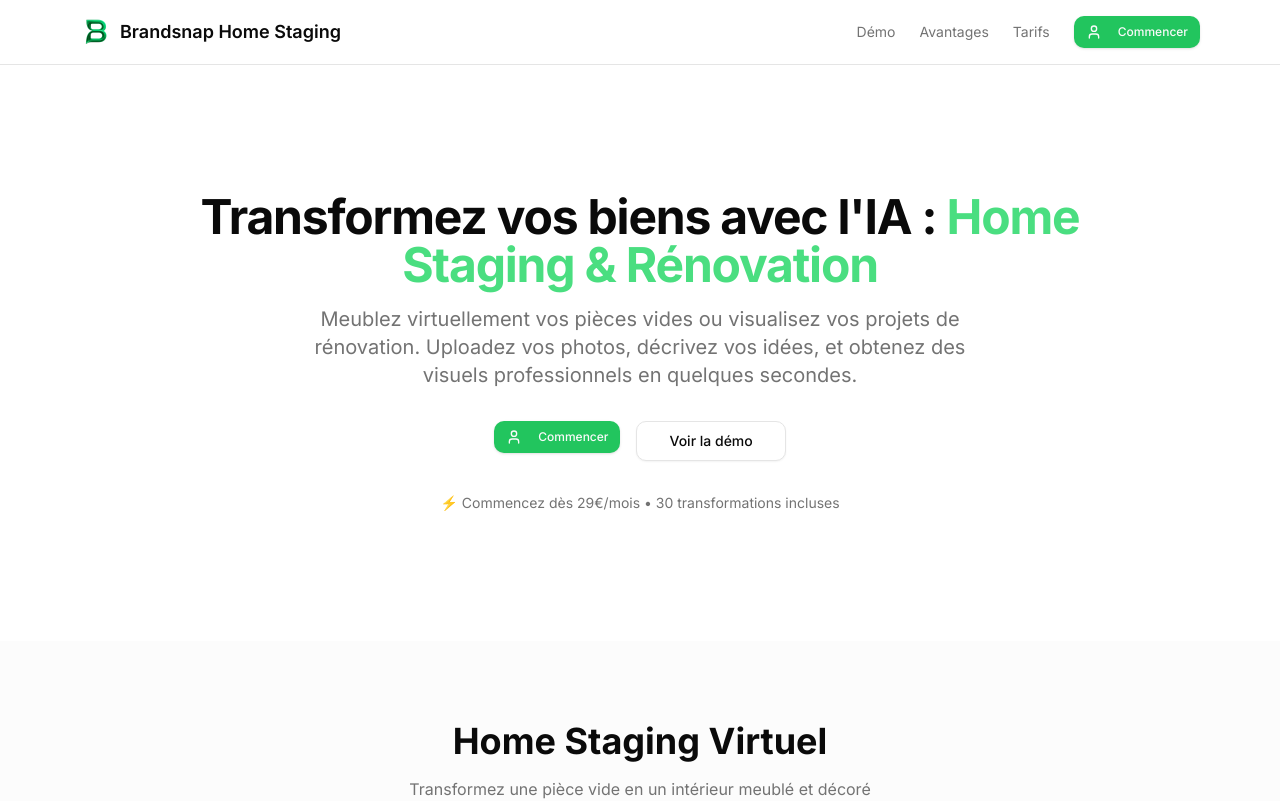
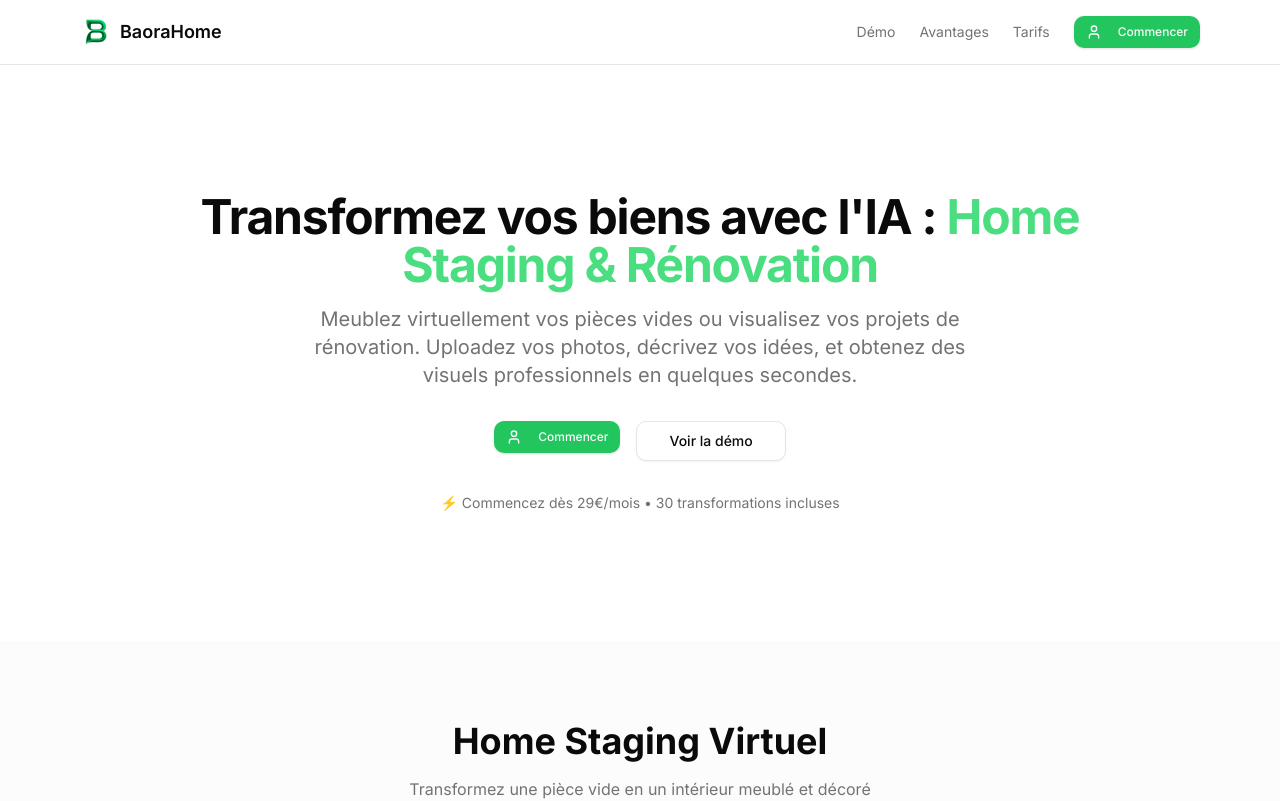
Before and after one commit to Jimmycode06/brandsnap.home, a Next.js app: page / in a window 1280 px wide. Shown: the top 801 px of the page. Built offline with nearby package versions, Linux system fonts and the light colour scheme; no server answers.

Commit message:
Rebranding: Brandsnap → BaoraHome

```diff
--- a/app/(marketing)/page.tsx
+++ b/app/(marketing)/page.tsx
@@ -34,8 +34,8 @@ export default function HomeStagingLandingPage() {
       <nav className="sticky top-0 z-50 w-full border-b bg-background/95 backdrop-blur supports-[backdrop-filter]:bg-background/60">
         <div className="container max-w-6xl mx-auto px-4 h-16 flex items-center justify-between">
           <Link href="/" className="flex items-center gap-2">
-            <img src="/logoa.png" alt="Brandsnap Home Staging" className="h-8 w-8" />
-            <span className="text-lg font-semibold">Brandsnap Home Staging</span>
+            <img src="/logoa.png" alt="BaoraHome" className="h-8 w-8" />
+            <span className="text-lg font-semibold">BaoraHome</span>
           </Link>
 
           <div className="hidden md:flex items-center gap-6">
@@ -279,7 +279,7 @@ export default function HomeStagingLandingPage() {
       <section id="features" className="py-20">
         <div className="container max-w-6xl mx-auto px-4">
           <div className="text-center space-y-4 mb-16">
-            <h2 className="text-3xl md:text-4xl font-bold">Pourquoi choisir Brandsnap ?</h2>
+            <h2 className="text-3xl md:text-4xl font-bold">Pourquoi choisir BaoraHome ?</h2>
               <p className="text-muted-foreground max-w-2xl mx-auto">
               La solution complète pour valoriser vos biens immobiliers.
             </p>
@@ -489,7 +489,7 @@ export default function HomeStagingLandingPage() {
             <CardContent className="p-12 text-center space-y-6">
               <h2 className="text-3xl md:text-4xl font-bold">Prêt à transformer vos annonces ?</h2>
               <p className="text-muted-foreground max-w-2xl mx-auto">
-                Rejoignez des centaines d&apos;agences immobilières qui utilisent Brandsnap pour valoriser leurs biens.
+                Rejoignez des centaines d&apos;agences immobilières qui utilisent BaoraHome pour valoriser leurs biens.
               </p>
               <div className="flex flex-col sm:flex-row gap-4 justify-center">
                 <AuthButton />
@@ -510,7 +510,7 @@ export default function HomeStagingLandingPage() {
             <Card>
               <CardContent className="p-6">
                 <h3 className="text-lg font-semibold mb-2">Ai-je besoin de compétences en design ?</h3>
-                <p className="text-muted-foreground">Non. Uploadez vos photos et décrivez le style souhaité—Brandsnap s'occupe du reste.</p>
+                <p className="text-muted-foreground">Non. Uploadez vos photos et décrivez le style souhaité—BaoraHome s'occupe du reste.</p>
               </CardContent>
             </Card>
 
@@ -545,14 +545,14 @@ export default function HomeStagingLandingPage() {
           <div className="text-center space-y-8">
             {/* Logo and Brand */}
             <div className="flex items-center justify-center gap-4">
-              <img src="/logoa.png" alt="Brandsnap" className="h-16 w-16" />
-              <span className="text-4xl font-bold">Brandsnap</span>
+              <img src="/logoa.png" alt="BaoraHome" className="h-16 w-16" />
+              <span className="text-4xl font-bold">BaoraHome</span>
             </div>
 
             {/* Footer Info */}
             <div className="flex flex-col md:flex-row items-center justify-between gap-4 pt-8">
               <p className="text-sm text-muted-foreground">
-                © {new Date().getFullYear()} Brandsnap. Home Staging Virtuel pour Agences Immobilières.
+                © {new Date().getFullYear()} BaoraHome. Home Staging Virtuel pour Agences Immobilières.
               </p>
               <div className="text-xs text-muted-foreground text-center md:text-right">
                 Powered by <span className="text-green-400">Artificial Intelligence</span>
--- a/app/layout.tsx
+++ b/app/layout.tsx
@@ -8,7 +8,7 @@ import { AuthProvider } from '@/contexts/auth-context'
 const inter = Inter({ subsets: ['latin'] })
 
 export const metadata: Metadata = {
-  title: 'Brandsnap Home Staging - Home Staging Virtuel par IA',
+  title: 'BaoraHome - Home Staging Virtuel par IA',
   description: 'Transformez vos biens immobiliers vides en intérieurs meublés avec l\'IA. Home staging virtuel pour agences immobilières.',
 }
 
--- a/app/upgrade/page.tsx
+++ b/app/upgrade/page.tsx
@@ -13,8 +13,8 @@ export default function UpgradePage() {
       <header className="border-b">
         <div className="container max-w-4xl mx-auto px-4 h-16 flex items-center justify-between">
           <Link href="/" className="flex items-center gap-2">
-            <img src="/logoa.png" alt="Brandsnap Home Staging" className="h-8 w-8" />
-            <span className="text-lg font-semibold">Brandsnap Home Staging</span>
+            <img src="/logoa.png" alt="BaoraHome" className="h-8 w-8" />
+            <span className="text-lg font-semibold">BaoraHome</span>
           </Link>
           <Link href="/home-staging">
             <Button variant="outline" size="sm">
@@ -221,8 +221,8 @@ export default function UpgradePage() {
       <footer className="py-8 border-t">
         <div className="container max-w-4xl mx-auto px-4">
           <div className="flex items-center justify-center gap-2 text-sm text-muted-foreground">
-            <img src="/logoa.png" alt="Brandsnap" className="h-6 w-6" />
-            <span>Brandsnap Home Staging</span>
+            <img src="/logoa.png" alt="BaoraHome" className="h-6 w-6" />
+            <span>BaoraHome</span>
             <span>•</span>
             <span>Powered by <span className="text-green-400">Artificial Intelligence</span></span>
           </div>
--- a/components/app-sidebar-home-staging.tsx
+++ b/components/app-sidebar-home-staging.tsx
@@ -22,8 +22,8 @@ export function AppSidebar({ ...props }: React.ComponentProps<typeof Sidebar>) {
     <Sidebar {...props}>
       <SidebarHeader>
         <div className="flex h-12 items-center gap-1.5 px-2">
-          <img src="/logoa.png" alt="Brandsnap" className="h-8 w-8" />
-          <span className="text-lg font-semibold">Brandsnap</span>
+          <img src="/logoa.png" alt="BaoraHome" className="h-8 w-8" />
+          <span className="text-lg font-semibold">BaoraHome</span>
         </div>
       </SidebarHeader>
       <SidebarContent>
--- a/components/app-sidebar.tsx
+++ b/components/app-sidebar.tsx
@@ -19,8 +19,8 @@ export function AppSidebar({ ...props }: React.ComponentProps<typeof Sidebar>) {
     <Sidebar {...props}>
       <SidebarHeader>
         <div className="flex h-12 items-center gap-1.5 px-2">
-          <img src="/logoa.png" alt="Brandsnap" className="h-8 w-8" />
-          <span className="text-lg font-semibold">Brandsnap</span>
+          <img src="/logoa.png" alt="BaoraHome" className="h-8 w-8" />
+          <span className="text-lg font-semibold">BaoraHome</span>
         </div>
       </SidebarHeader>
       <SidebarContent>
--- a/components/dashboard-shell.tsx
+++ b/components/dashboard-shell.tsx
@@ -33,7 +33,7 @@ export function DashboardShell({ children }: DashboardShellProps) {
           <div className="flex h-16 items-center border-b px-6">
             <div className="flex items-center space-x-2">
               <Sparkles className="h-6 w-6 text-primary" />
-              <span className="text-xl font-bold">Brandsnap</span>
+              <span className="text-xl font-bold">BaoraHome</span>
             </div>
           </div>
 
--- a/contexts/credit-context.tsx
+++ b/contexts/credit-context.tsx
@@ -45,7 +45,7 @@ export function CreditProvider({ children }: { children: React.ReactNode }) {
         if (error) {
           console.error('Error loading credits:', error)
           // Clear localStorage and set to 0 for users without profile
-          localStorage.removeItem('brandsnap-credits')
+          localStorage.removeItem('baorahome-credits')
           setCredits(0)
           setPlan(null)
           setSubscriptionStatus(null)
@@ -58,7 +58,7 @@ export function CreditProvider({ children }: { children: React.ReactNode }) {
       } catch (error) {
         console.error('Error loading credits:', error)
         // Clear localStorage and set to 0 for users without profile
-        localStorage.removeItem('brandsnap-credits')
+        localStorage.removeItem('baorahome-credits')
         setCredits(0)
         setPlan(null)
         setSubscriptionStatus(null)
--- a/package.json
+++ b/package.json
@@ -1,5 +1,5 @@
 {
-  "name": "brandsnap",
+  "name": "baorahome",
   "version": "0.1.0",
   "private": true,
   "scripts": {
```
Also changed, not shown: 1 other file (tests, documents, lock files or other folders).
